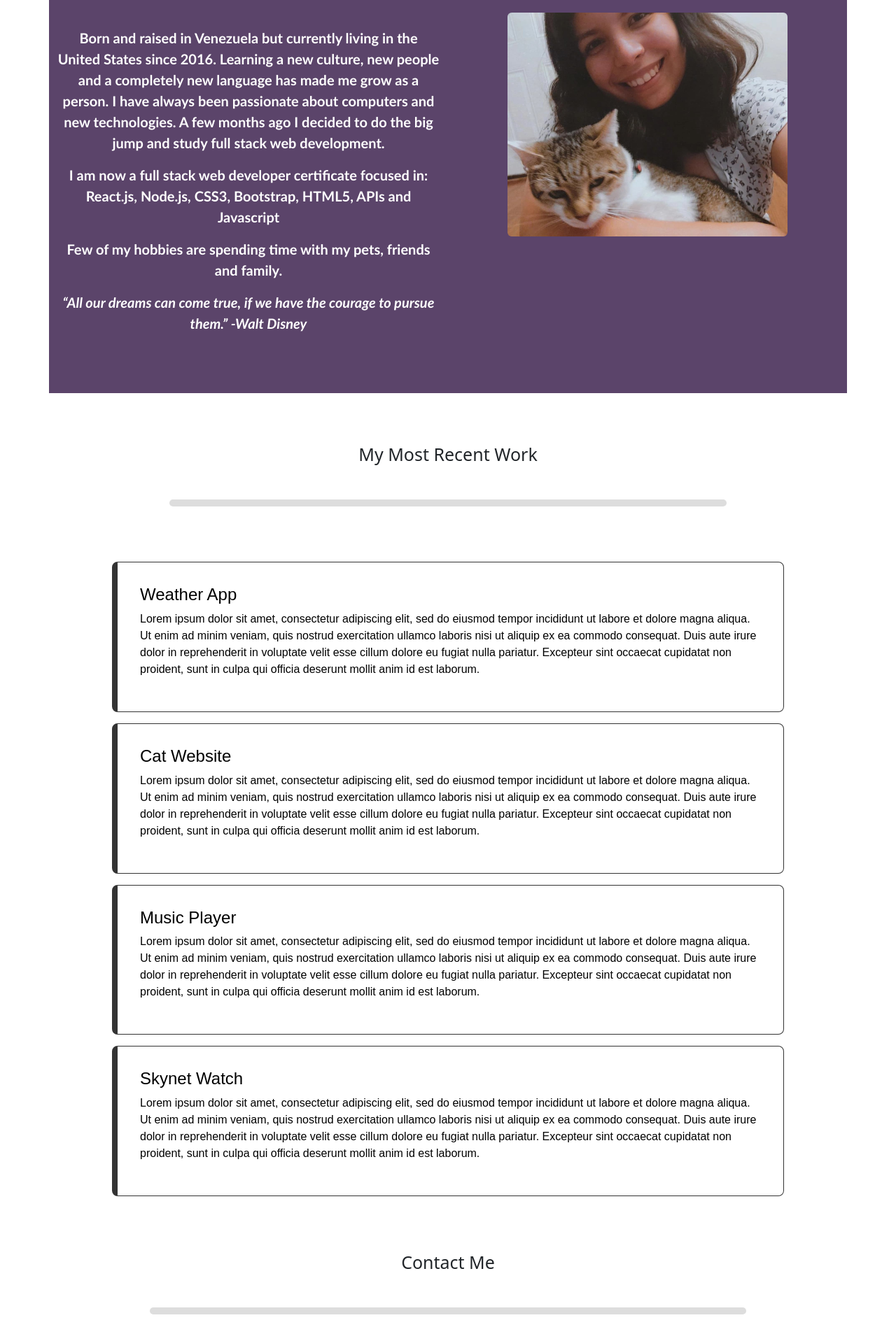
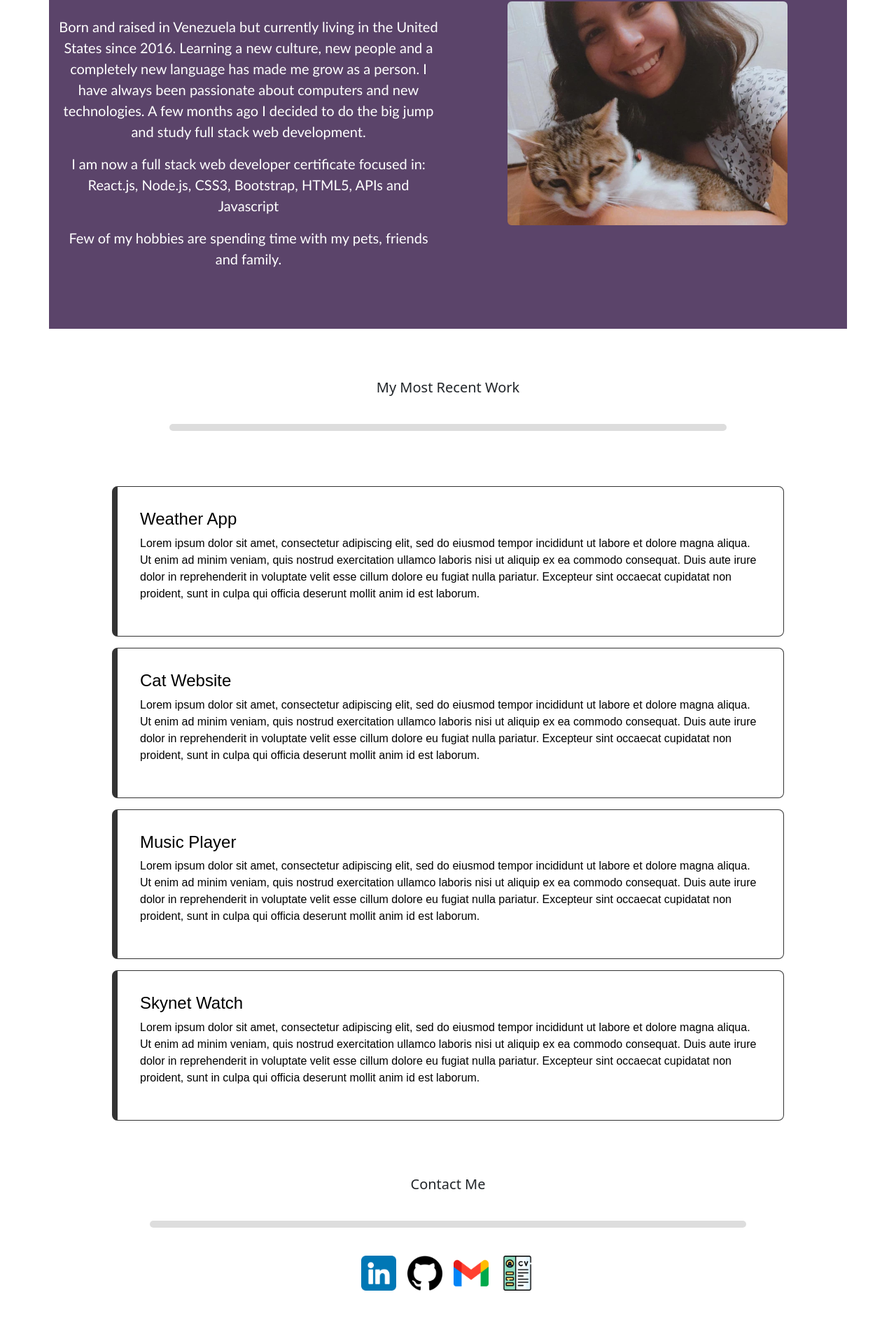
Before and after one commit to jenireeac/jeni-portfolio, a React (Create React App) app: page / in a window 1280 px wide. Shown: the part 812-2729 px from the top of the page at 70% size. After the commit the page ends 2665 px from the top, so only its background shows below. Built offline with nearby package versions, Linux system fonts and the light colour scheme.

Commit message:
fixed contact section

```diff
--- a/src/App.css
+++ b/src/App.css
@@ -18,7 +18,7 @@
   margin: 2em auto 0;
 }
 .text-card {
-  font-size: 25px;
+  font-size: 20px;
   text-align: center;
 }
 
@@ -66,6 +66,9 @@
   background-color: #5b446a;
 }
 @media screen and (min-width: 1500px) {
+  body {
+    border: 5px outset #485f41;
+  }
   .home-text {
     letter-spacing: 4px;
     overflow: hidden;
--- a/src/pages/About.js
+++ b/src/pages/About.js
@@ -8,21 +8,19 @@ const About = () => {
   return (
     <>
       <h3 className=" m-2 p-4 text-card " id="about">
-
         About Me
       </h3>
       <Container className="body-card line-box">
         <Row>
           <Col className="cards">
             <div className="about-text">
-              <strong>
               <p>
-                  Born and raised in Venezuela but currently living in the
-                  United States since 2016. Learning a new culture, new people
-                  and a completely new language has made me grow as a person. I
-                  have always been passionate about computers and new
-                  technologies. A few months ago I decided to do the big jump
-                  and study full stack web development.
+                Born and raised in Venezuela but currently living in the United
+                States since 2016. Learning a new culture, new people and a
+                completely new language has made me grow as a person. I have
+                always been passionate about computers and new technologies. A
+                few months ago I decided to do the big jump and study full stack
+                web development.
               </p>
               <p>
                 I am now a full stack web developer certificate focused in:
@@ -32,13 +30,6 @@ const About = () => {
                 Few of my hobbies are spending time with my pets, friends and
                 family.
               </p>
-                <p>
-                  <em>
-                    “All our dreams can come true, if we have the courage to
-                    pursue them.” -Walt Disney
-                  </em>
-                </p>
-              </strong>
             </div>
           </Col>
           <Col className="">
--- a/src/pages/Contact.js
+++ b/src/pages/Contact.js
@@ -1,11 +1,11 @@
 import React from "react";
 import Linkedln from "../assets/linkedln.png";
 import Github from '../assets/github.png';
-import Gmail from '../assets/gmail.png'
-
+import Gmail from '../assets/gmail.png';
+import Cv from '../assets/cv.png';
 const Contact = () => {
   return (
-    <div className="line-box">
+    <div>
       <h3
         className=" m-2 p-4 text-card animate__animated  animate__slideInLeft"
         id="contact"
@@ -13,9 +13,16 @@ const Contact = () => {
         Contact Me
       </h3>
       <div className="text-center">
-      <img className="m-2" src={Linkedln} alt="" width={50} />
-      <img className="m-2" src={Github} alt="" width={50} />
-      <img className="m-2" src={Gmail} alt="" width={50} />
+        <a href="https://www.linkedin.com/in/jeniree-alvarez-4ba997206/details/interests/?detailScreenTabIndex=0" target='blank'>
+      <img className="m-2" src={Linkedln} alt="Linkedln icon" width={50} />
+        </a>
+        <a href="https://github.com/jenireeac" target='blank'>
+      <img className="m-2" src={Github} alt="Github icon" width={50} />
+        </a>
+        <a href="mailto:dev.jenireealvarez@gmail.com">
+      <img className="m-2" src={Gmail} alt="Gmail icon" width={50} />
+        </a>
+        <img className="m-2" src={Cv} alt="Resume icon" width={50} />
       </div>
     </div>
   );
--- a/src/pages/Home.js
+++ b/src/pages/Home.js
@@ -6,11 +6,22 @@ const Home = () => {
     <div className="container cards line-box">
       <div className="row">
         <div className="col-lg-6">
-          <img src={Avatar} alt="Portfolio Avatar" className="img-fluid rounded-circle image-card" />
+          <img
+            src={Avatar}
+            alt="Portfolio Avatar"
+            className="img-fluid rounded-circle image-card"
+          />
         </div>
         <div className="col-lg-6 p-4 mt-lg-5 text-lg-start">
           <h1 className="home-text">Hello there, I'm Jeni Alvarez.</h1>
-          <p>I am a full stack web developer based in the United States</p>
+          <p>I am a full stack web developer based in the United States.</p>
+          <br />
+          <p>
+            <em>
+              “All our dreams can come true, if we have the courage to pursue
+              them.” -Walt Disney
+            </em>
+          </p>
         </div>
       </div>
     </div>
--- a/src/pages/Work.js
+++ b/src/pages/Work.js
@@ -17,7 +17,7 @@ const Work = () => {
       <Stack className="work-card" gap={3}>
         <a
           className="box"
-          href="https://www.shecodes.io/workshops/shecodes-plus-d06049c3-f016-47b1-8d88-446d4f80d767/projects/676656"
+          href="https://www.shecodes.io/workshops/shecodes-plus-d06049c3-f016-47b1-8d88-446d4f80d767/projects/676656" target='blank'
         >
           <h4>Weather App</h4>
           <p>
@@ -32,7 +32,7 @@ const Work = () => {
         </a>
         <a
           className="box"
-          href="https://www.shecodes.io/workshops/shecodes-basics-57b3ec84-8a72-4cf7-ad84-a02f519069f0/projects/534115"
+          href="https://www.shecodes.io/workshops/shecodes-basics-57b3ec84-8a72-4cf7-ad84-a02f519069f0/projects/534115" target='blank'
         >
           <h4>Cat Website</h4>
           <p>
@@ -45,7 +45,7 @@ const Work = () => {
             culpa qui officia deserunt mollit anim id est laborum.
           </p>
         </a>
-        <a className="box" href="https://jlara65.github.io/music-player/">
+        <a className="box" href="https://jlara65.github.io/music-player/" target='blank'>
           <h4>Music Player</h4>
           <p>
             Lorem ipsum dolor sit amet, consectetur adipiscing elit, sed do
@@ -57,7 +57,7 @@ const Work = () => {
             culpa qui officia deserunt mollit anim id est laborum.
           </p>
         </a>
-        <a className="box" href="https://polar-atoll-04436.herokuapp.com/">
+        <a className="box" href="https://polar-atoll-04436.herokuapp.com/" target='blank'>
           <h4>Skynet Watch</h4>
           <p>
             Lorem ipsum dolor sit amet, consectetur adipiscing elit, sed do
```
Also changed, not shown: src/assets/cv.png (added). Lines whose indentation alone changed are shown as unchanged.
